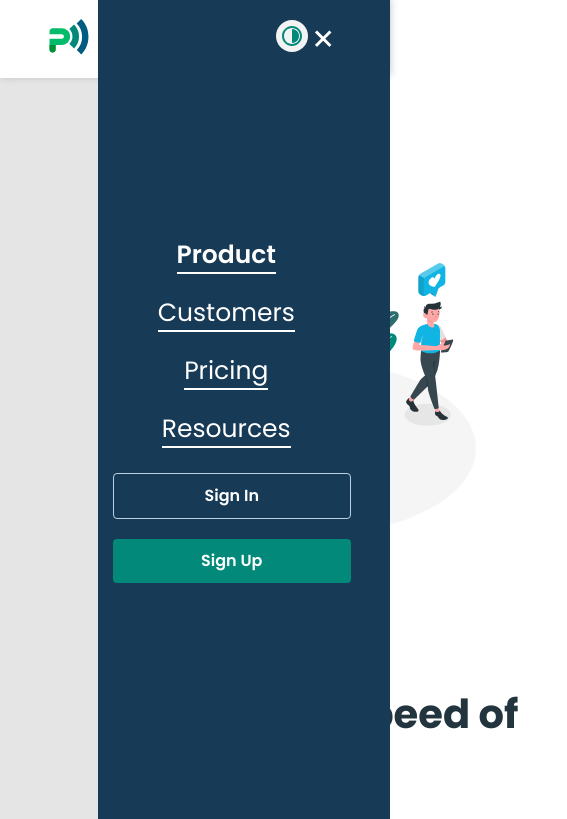
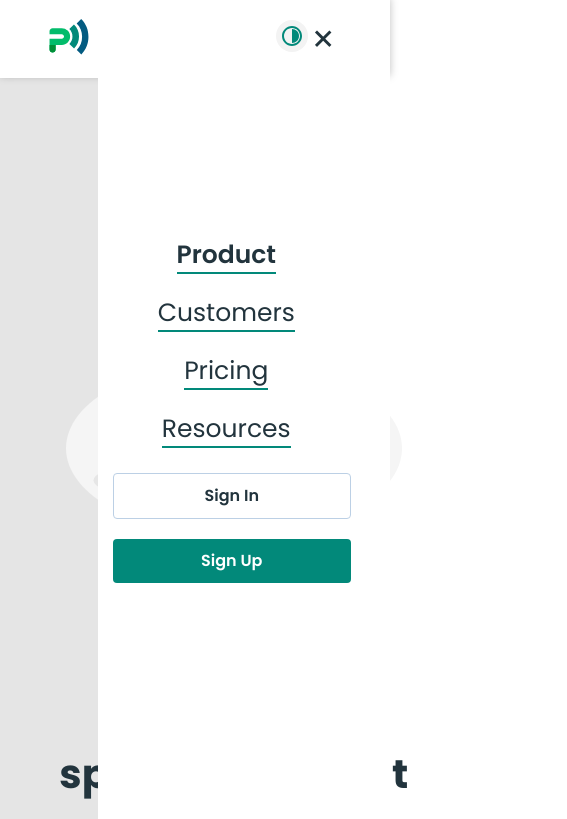
Before and after one commit to MuxammadAli7707/MyProduct, a plain HTML site: page index.html in a window 390 px wide. Both pictures are taken after a click on the button 325 px from the left and 39 px from the top of the page. Shown: the top 819 px of the page, 567 px wide, since content can reach past the window. Drawn offline with nearby package versions, Linux system fonts and the light colour scheme.

Commit message:
add css style

```diff
--- a/css/style.css
+++ b/css/style.css
@@ -23,10 +23,12 @@ body {
   --btn-bck-color: #02897a;
   --background-color: #fff;
   --icon-color: #000;
+  --back-color: #fff;
 }
 
 .dark {
   --background-color: #1f2e35;
+  --back-color: #1f2e35;
   --hero-back: #29353b;
   --primary-color: #fff;
   --logo-color: #fff;
@@ -121,8 +123,9 @@ body {
   display: none;
 }
 .bx-x {
+  color: var(--primary-color);
   font-size: 35px;
-  color: #fff;
+
 }
 
 @media screen and (max-width: 992px) {
@@ -143,7 +146,7 @@ body {
     right: -100%;
     width: 75vw;
     min-height: 100vh;
-    background-color: #173a56;
+    background-color: var(--back-color);
     flex-direction: column;
     justify-content: center;
     transition: all 1s ease;
@@ -158,12 +161,12 @@ body {
   }
 
   .nav__link {
-    color: #fff;
+    color: var(--primary-color);
     font-size: 25px;
-    border-bottom: 2px solid #fff;
+    border-bottom: 2px solid var(--btn-bck-color);
   }
   .header__btn {
-    color: #fff;
+    color: var(--primary-color);
   }
 
   .header__mode {
@@ -287,9 +290,11 @@ body {
   }
 
   .hero__title {
+    width: 369px;
     text-align: center;
   }
   .hero__text {
+    width: 326px;
     text-align: center;
   }
   .hero__links {
```
